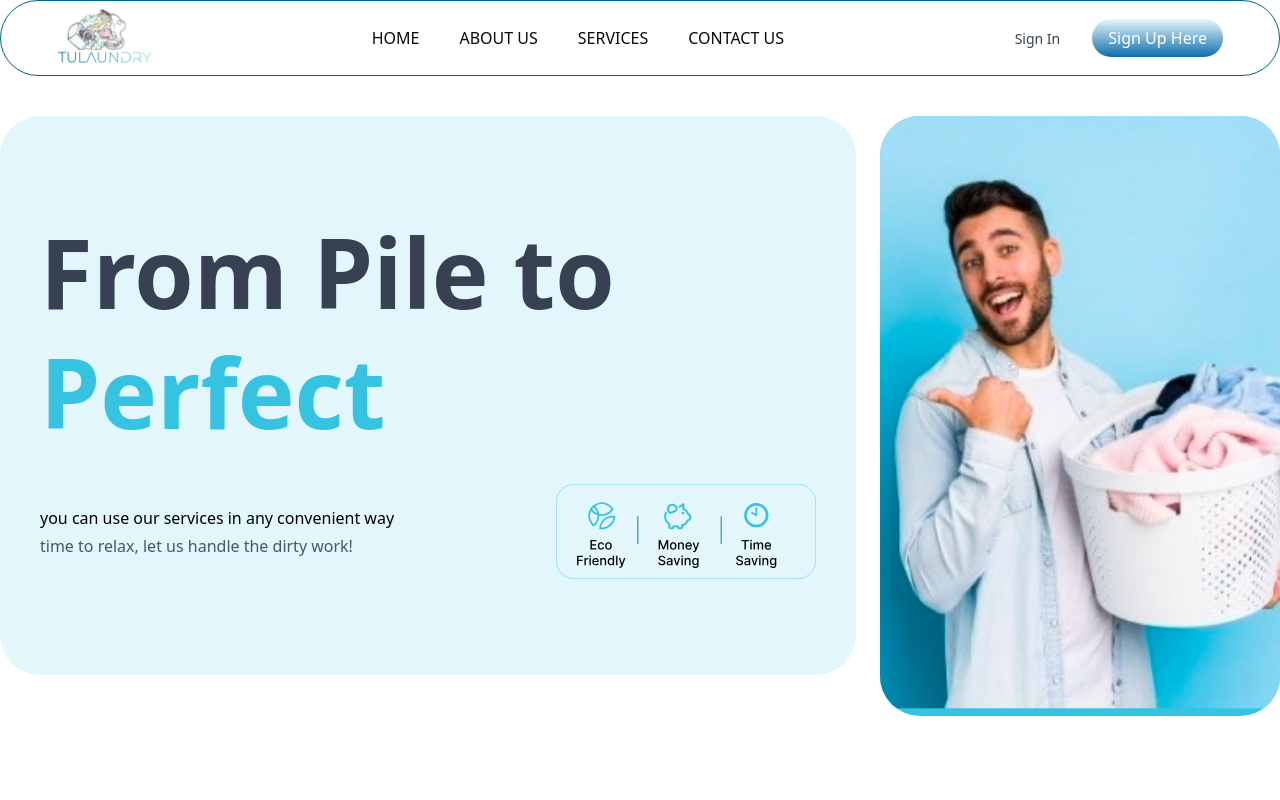
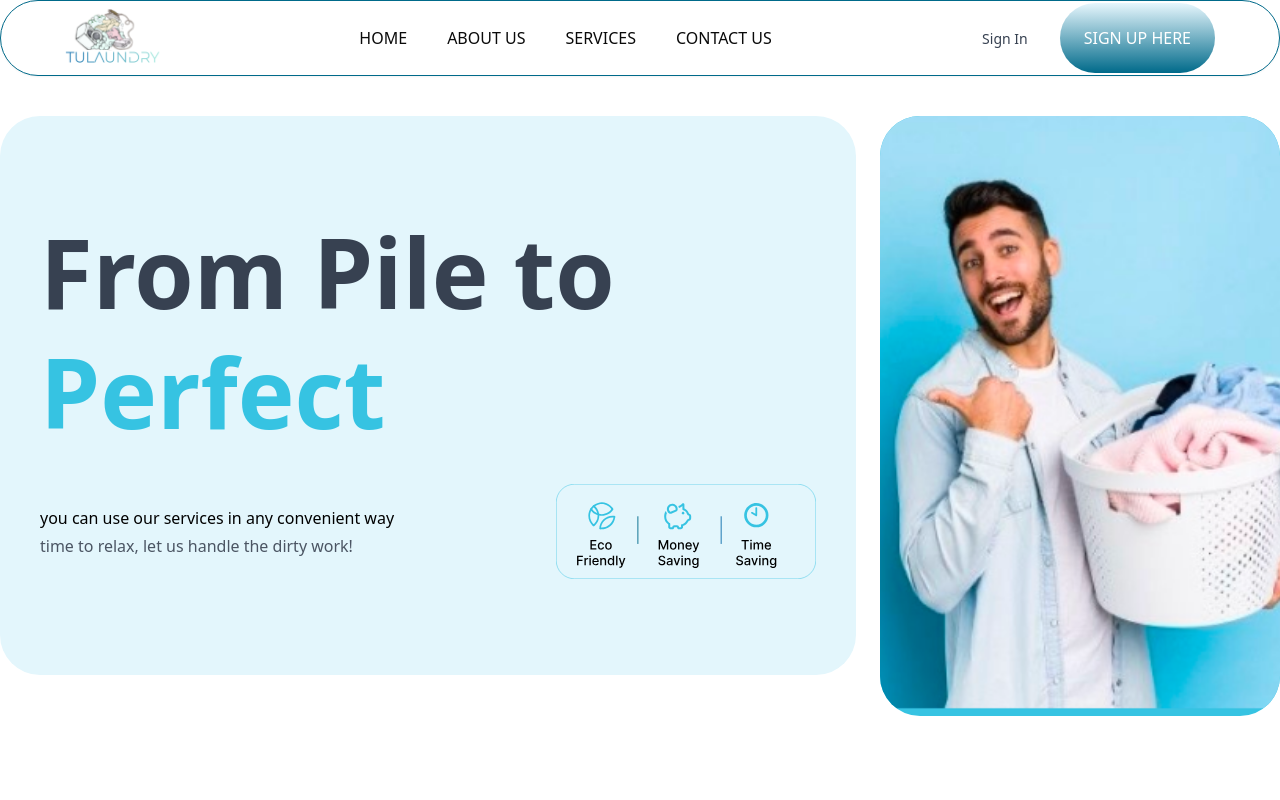
Before and after one commit to Aristocratjnr/Consumer-dashboard, a Next.js app: page / in a window 1280 px wide. Shown: the top 800 px of the page. Built offline with nearby package versions, Linux system fonts and the light colour scheme.

Commit message:
fix: adjust padding and text formatting in NavBar for improved aesthetics

```diff
--- a/src/components/HomePage/NavBar.tsx
+++ b/src/components/HomePage/NavBar.tsx
@@ -2,7 +2,7 @@ import Image from "next/image";
 import Link from "next/link";
 export default function NavBar() {
   return (
-    <nav className="flex items-center justify-between bg-white rounded-full border border-b-1 border-[#006A8A] px-14 py-2 shadow-sm">
+    <nav className="flex items-center justify-between bg-white rounded-full border border-b-1 border-[#006A8A] px-16 py-2 shadow-sm">
       {/* Logo */}
       <div>
         <Link href="/" className="flex items-center space-x-2">
@@ -36,9 +36,9 @@ export default function NavBar() {
         </Link>
         <Link
           href="/auth/SignUp"
-          className="rounded-full bg-gradient-to-b from-teal-20 to-teal-1000 px-4 py-2 text-md font-medium text-white hover:bg-blue-700"
+          className="rounded-full bg-gradient-to-b from-teal-20 to-[#006A8A] px-6 py-6 text-md font-medium text-white hover:bg-teal-30"
         >
-          Sign Up Here
+          SIGN UP HERE
         </Link>
       </div>
     </nav>
```
